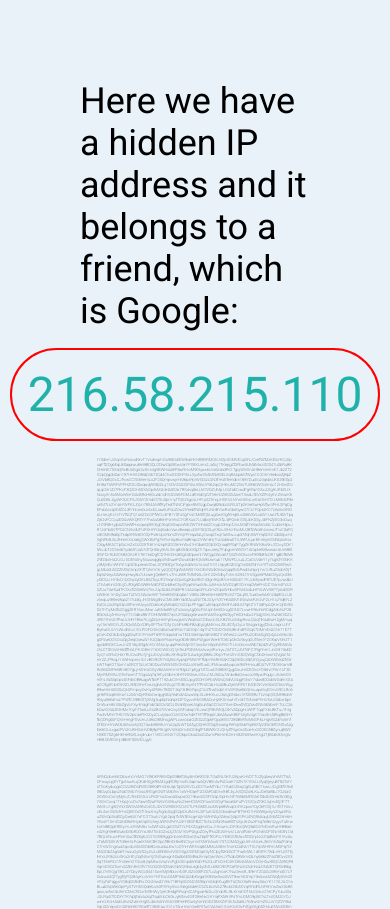
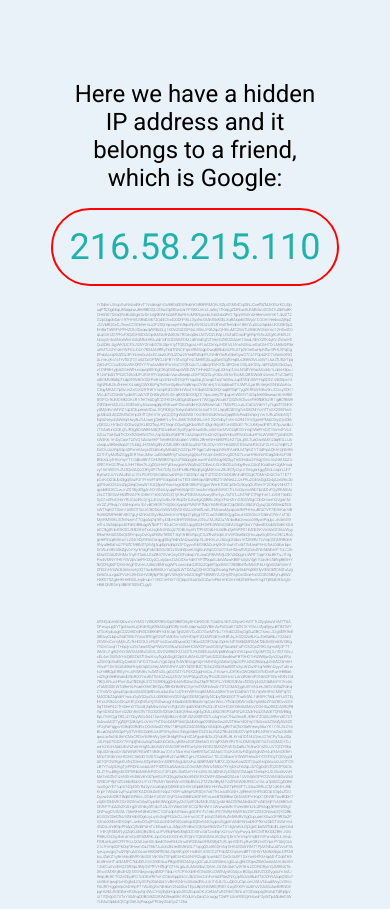
Before and after one commit to MattyKarpinski/Hidden-IP, a plain HTML site: page index.html in a window 390 px wide. Shown: the top 909 px of the page. Drawn offline with Linux system fonts and the light colour scheme.

Commit message:
mobile update

```diff
--- a/index.css
+++ b/index.css
@@ -44,8 +44,9 @@ body {
 }
 
 .message {
-    margin: 16px;
+    margin: 16px 0;
     font-size: 36px;
+    text-align: center;
 }
 
 .description{
@@ -64,5 +65,31 @@ body {
 .description ol li{
     font-size: 16px;
     margin: 16px 0;
+    text-align: justify;
 
 }
+
+@media screen and (max-width: 1024px) {
+    .result {
+        font-size: 36px;
+        color: lightseagreen;
+        padding: 16px;
+        border: 2px solid red;
+        border-radius: 50px;
+    }
+
+    .message {
+        font-size: 24px;
+        text-align: center;
+    }
+
+    .description span{
+        font-size: 24px;
+        text-align: center;
+    }
+
+    .description ol li{
+        font-size: 12px;
+    }
+
+}
```
